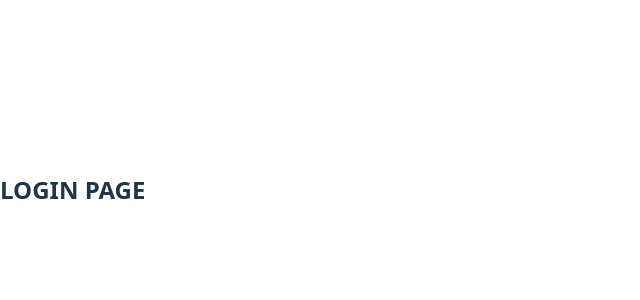
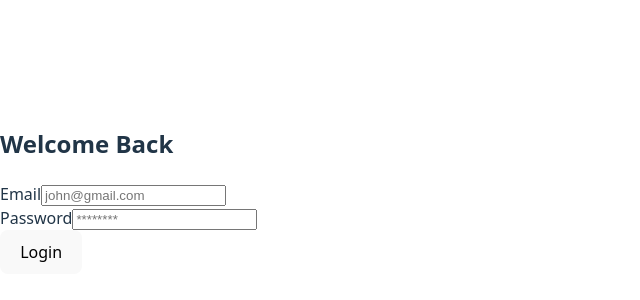
Before and after one commit to Group-57-2025-Tech4dev-Capstone-Project/Thrump_Fix, a React app in the folder Frontend/: page /Login in a window 1280 px wide. Shown: the part 210-510 px from the top of the page, without its empty margins (0-640 px from the left). Built offline with nearby package versions, Linux system fonts and the light colour scheme; the HTML template or start-up script is replaced by a standard one.

Commit message:
Added the react hook form without styling

```diff
--- a/Frontend/src/index.css
+++ b/Frontend/src/index.css
@@ -84,3 +84,13 @@ button:focus-visible {
     transform: rotate(360deg);
   }
 }
+
+
+.auth-error {
+  background: #ffe6e6;
+  color: #d60000;
+  padding: 10px;
+  border-radius: 6px;
+  margin-bottom: 12px;
+  font-size: 14px;
+}
--- a/Frontend/src/pages/publicUsers/Login.jsx
+++ b/Frontend/src/pages/publicUsers/Login.jsx
@@ -1,10 +1,108 @@
-export default function Login(){
-    return(
-        <section>
-            <h2>
-                LOGIN PAGE
-            </h2>
+import { useState } from "react";
+import { useForm } from "react-hook-form";
+import { useNavigate } from "react-router-dom";
 
-        </section>
-    )
+import AuthLayout from "../../Components/AuthLayout";
+import Input from "../../Components/Inputs";
+import route from "../../utils/routes";
+
+export default function Login() {
+  const navigate = useNavigate();
+  const [loading, setLoading] = useState(false);
+  const [authError, setAuthError] = useState("");
+
+
+  const {
+    register,
+    handleSubmit,
+    formState: { errors },
+  } = useForm()
+
+  async function onSubmit(data){
+    console.log("Form data:", data)
+    setLoading(true)
+    setAuthError("");
+
+    try {
+      // Get stored user from Signup
+      const storedUser = JSON.parse(
+        localStorage.getItem("user")
+      )
+      console.log("Stored user:", storedUser);
+
+      // If no user found
+      if (!storedUser) {
+        throw new Error(
+          "No account found. Please signup first."
+        )
+      }
+
+      // Check credentials
+      const isValid =
+        data.email === storedUser.email &&
+        data.password === storedUser.password;
+        console.log("Is valid login:", isValid);
+
+      if (!isValid) {
+        throw new Error("Invalid email or password");
+      }
+
+        console.log(
+        "Redirecting as:",
+        storedUser.role
+        );
+
+      if (storedUser.role === "plumber") {
+        navigate(route.PlumberDashboard);
+      } else {
+        navigate(route.ConsumerDashboard);
+      }
+
+    } catch (error) {
+      setAuthError(error.message);
+      console.error("Login error:", error);
+    } finally {
+      setLoading(false);
+    }
+  };
+
+  return (
+    <AuthLayout title="Welcome Back">
+
+      <form onSubmit={handleSubmit(onSubmit)}>
+        {authError && (
+            <p className="auth-error">
+                {authError}
+            </p>
+        )}
+
+        <Input
+          label="Email"
+          placeholder="john@gmail.com"
+          {...register("email", {
+            required: "Email is required",
+          })}
+          error={errors.email?.message}
+        />
+
+        <Input
+          label="Password"
+          type="password"
+          placeholder="********"
+          {...register("password", {
+            required: "Password is required",
+          })}
+          error={errors.password?.message}
+        />
+
+        <button type="submit" disabled={loading}>
+          {loading && (
+            <span className="btn-spinner" />
+          )}
+          {loading ? "Logging in..." : "Login"}
+        </button>
+
+      </form>
+    </AuthLayout>
+  );
 }
--- a/Frontend/src/routes/AppRoutes.jsx
+++ b/Frontend/src/routes/AppRoutes.jsx
@@ -3,7 +3,7 @@ import {Routes, Route} from "react-router-dom"
 import route from "../utils/routes"
 import LandingPage from "../pages/publicUsers/LandingPage";
 import Login from "../pages/publicUsers/Login";
-import Signup from "../pages/publicUsers/Signup";
+import Signup from "../pages/publicUsers/SignUp";
 
 // Customer Pages
 import CustomerDashboard from "../pages/customers/Dashboard";
```
